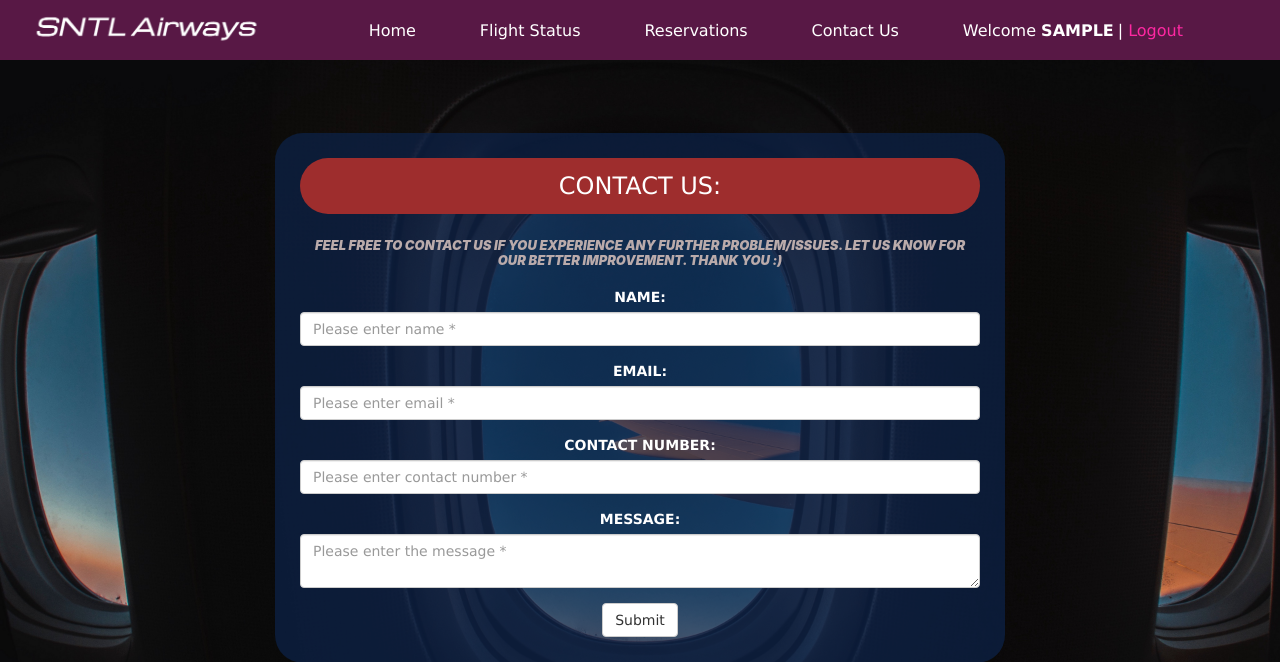
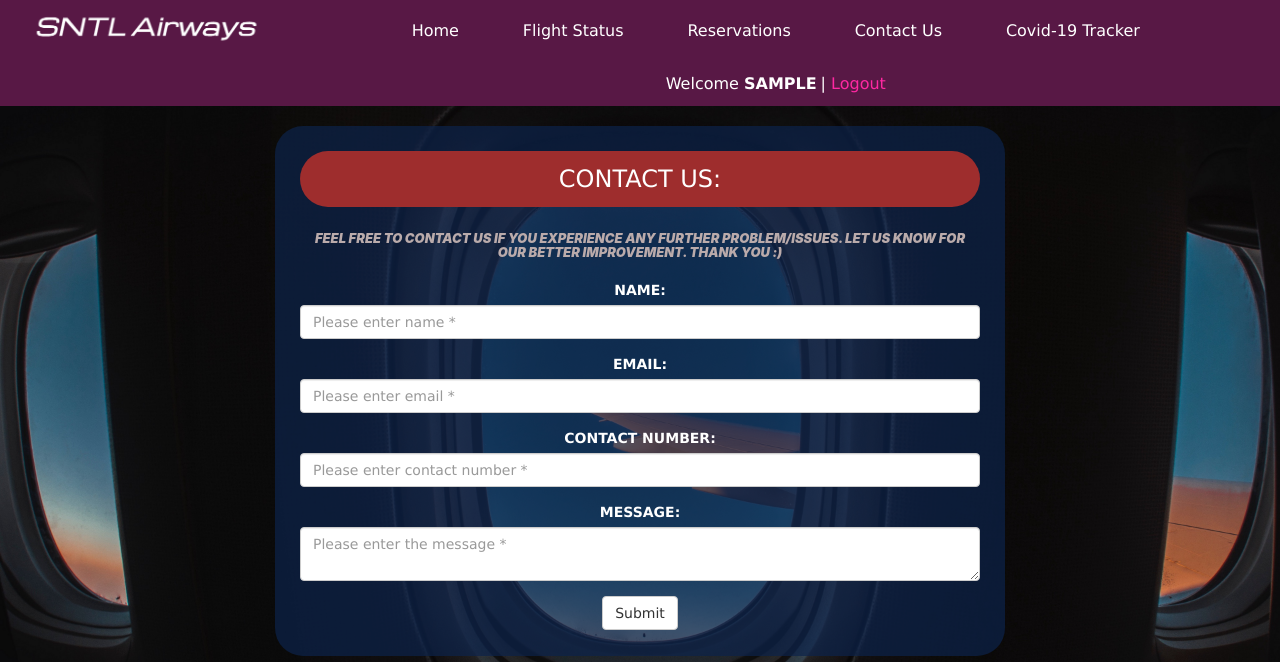
Before and after one commit to Software-Maintanence-WIF3005/SME-Project, a PHP site: page /contact.php in a window 1280 px wide. Shown: the top 662 px of the page. Run offline with PHP 8.4, Linux system fonts and the light colour scheme; the visitor is signed in with stand-in values (Sample User, id 1); some libraries are stand-ins or nearby versions.

Commit message:
add contact page, tambah navi and tukar readme

```diff
--- a/FlightBooking-master/contact.php
+++ b/FlightBooking-master/contact.php
@@ -64,6 +64,7 @@
                 <li><a href="status.php">Flight Status</a></li>
                 <li><a href="reservation.php">Reservations</a></li>
                 <li><a href="contact.php">Contact Us</a></li>
+                <li><a href="covid.php">Covid-19 Tracker</a></li>
 				<li>
 					<?php  if (isset($_SESSION['username'])) : ?>
 						<a>Welcome <a style="text-transform: uppercase;" href="profile.php"><strong><?php echo $_SESSION['username']; ?></strong></a></a>
@@ -108,8 +109,6 @@
 
         <div id="menubar_space"></div>
 
-        <div id="login_space"></div>
-
     <section class="page-section">
         <div class="quick">
             <h3 id="booking_header">Contact us:</h3>
--- a/FlightBooking-master/index.php
+++ b/FlightBooking-master/index.php
@@ -51,6 +51,7 @@
                 <li><a href="status.php">Flight Status</a></li>
                 <li><a href="reservation.php">Reservations</a></li>
                 <li><a href="contact.php">Contact Us</a></li>
+				<li><a href="covid.php">Covid-19 Tracker</a></li>
 				<li>
 					<?php  if (isset($_SESSION['username'])) : ?>
 						<a>Welcome <a style="text-transform: uppercase;" href="profile.php"><strong><?php echo $_SESSION['username']; ?></strong></a></a>
--- a/FlightBooking-master/login.php
+++ b/FlightBooking-master/login.php
@@ -20,7 +20,8 @@
                 <li><a href="index.php">Home</a></li>
                 <li><a href="status.php">Flight Status</a></li>
                 <li><a href="reservation.php">Reservations</a></li>
-                <li><a href="contact.html">Contact Us</a></li>
+                <li><a href="contact.php">Contact Us</a></li>
+				<li><a href="covid.php">Covid-19 Tracker</a></li>
             </ul>
         </div>
 
--- a/FlightBooking-master/reservation.php
+++ b/FlightBooking-master/reservation.php
@@ -35,6 +35,7 @@ session_start();
                 <li><a href="status.php">Flight Status</a></li>
                 <li><a href="reservation.php">Reservations</a></li>
                 <li><a href="contact.php">Contact Us</a></li>
+				<li><a href="covid.php">Covid-19 Tracker</a></li>
 				<li>
 					<?php  if (isset($_SESSION['username'])) : ?>
 						<a>Welcome <a style="text-transform: uppercase;" href="profile.php"><strong><?php echo $_SESSION['username']; ?></strong></a></a>
--- a/FlightBooking-master/status.php
+++ b/FlightBooking-master/status.php
@@ -50,6 +50,7 @@
                 <li><a href="status.php">Flight Status</a></li>
                 <li><a href="reservation.php">Reservations</a></li>
                 <li><a href="contact.php">Contact Us</a></li>
+				<li><a href="covid.php">Covid-19 Tracker</a></li>
 				<li>
 				<?php  if (isset($_SESSION['username'])) : ?>
 						<a>Welcome <a style="text-transform: uppercase;"  href="profile.php"><strong><?php echo $_SESSION['username']; ?></strong></a></a>
```
Also changed, not shown: README.md.
